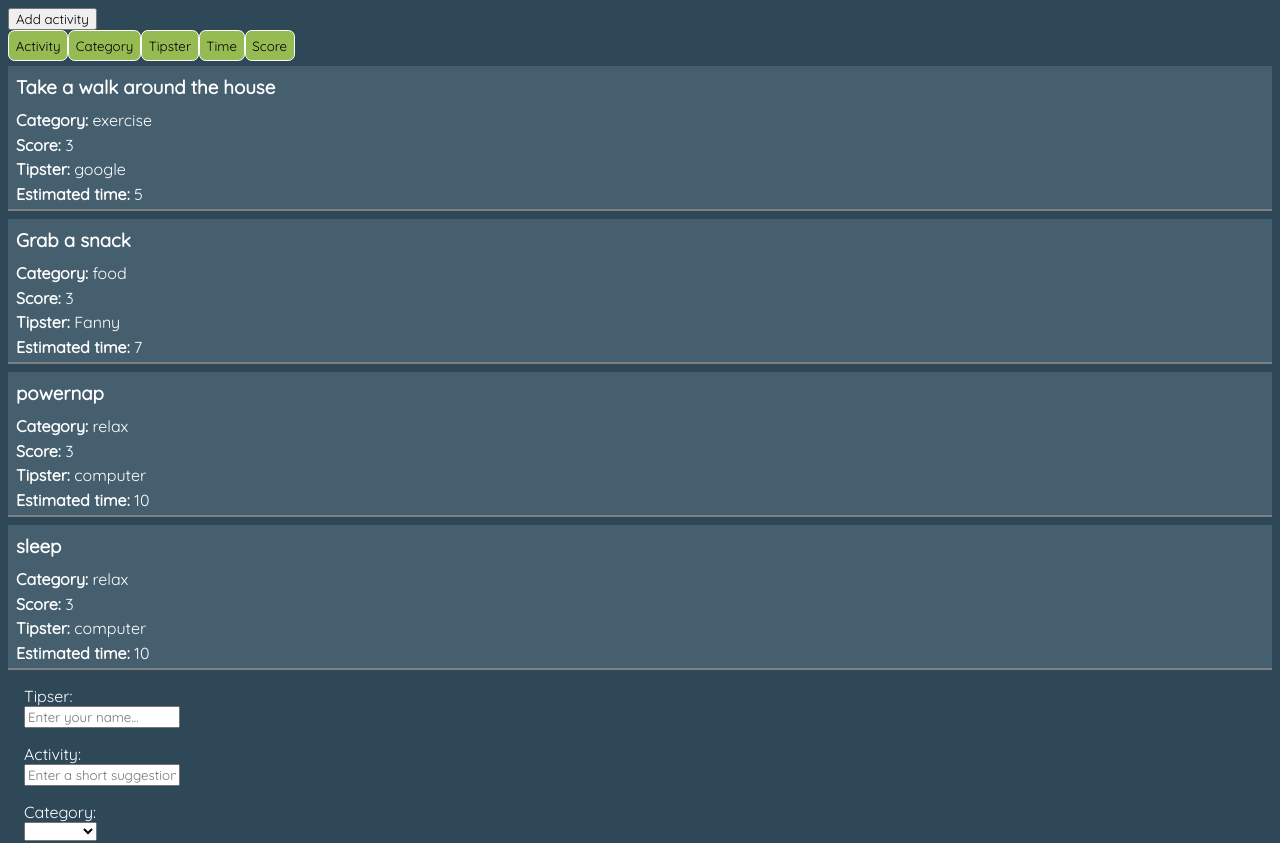
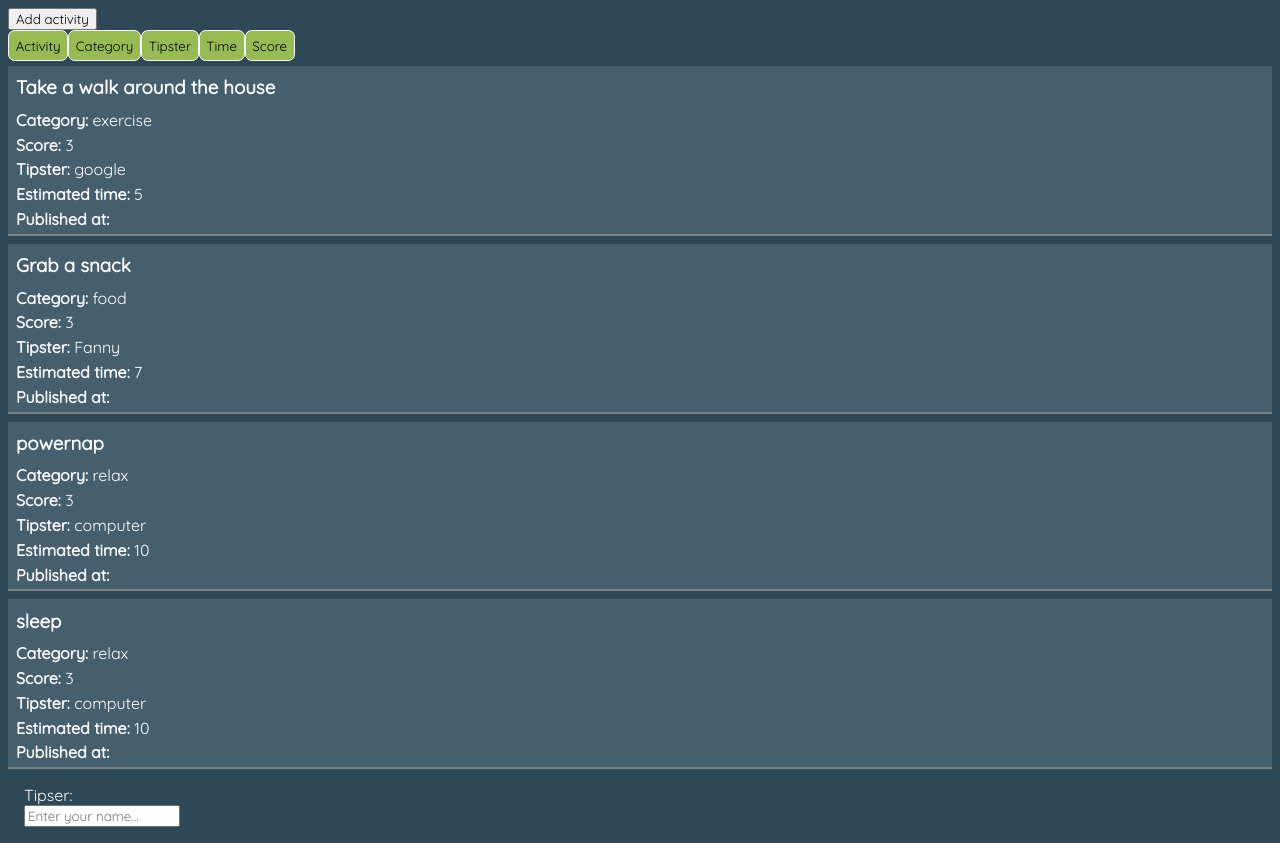
Before and after one commit to EmilHammarstrand/inl4-appendo, a Vue app: page / in a window 1280 px wide. Shown: the top 843 px of the page. Built offline with nearby package versions, Linux system fonts and the light colour scheme.

Commit message:
Pusblish time is now visible when you post activity

```diff
--- a/src/App.vue
+++ b/src/App.vue
@@ -26,28 +26,32 @@ export default {
         category: "exercise",
         score: "3",
         tipster: "google",
-        estimatedTime: "5"
+        estimatedTime: "5",
+        date: ""
       },
       {
         activity: "Grab a snack",
         category: "food",
         score: "3",
         tipster: "Fanny",
-        estimatedTime: "7"
+        estimatedTime: "7",
+        date: ""
       },
       {
          activity:"powernap",
          category:"relax",
          score:"3",
          tipster:"computer",
-         estimatedTime:"10"
+         estimatedTime:"10",
+         date: ""
       },
       {
          activity:"sleep",
          category:"relax",
          score:"3",
          tipster:"computer",
-         estimatedTime:"10"
+         estimatedTime:"10",
+         date: ""
       }
 
     ]
--- a/src/components/Form.vue
+++ b/src/components/Form.vue
@@ -114,7 +114,8 @@ export default {
                 category: this.selected,
                 score: "5",
                 tipster: this.name,
-                estimatedTime: this.estimatedTime
+                estimatedTime: this.estimatedTime,
+                date: this.todaysDate
             });
         },
 
--- a/src/components/List.vue
+++ b/src/components/List.vue
@@ -17,6 +17,7 @@
             <p> <span>Score: </span> {{activity.score}}</p>
             <p> <span>Tipster:</span>  {{activity.tipster}}</p>
             <p> <span>Estimated time:</span>  {{activity.estimatedTime}}</p>
+            <p> <span>Published at:</span>  {{activity.date}}</p>
         </div>
 
     </div>
```
